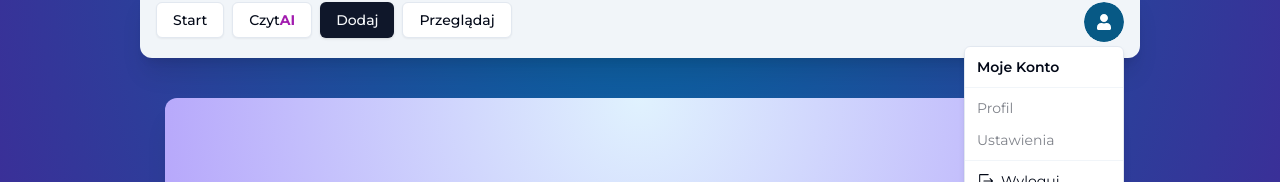
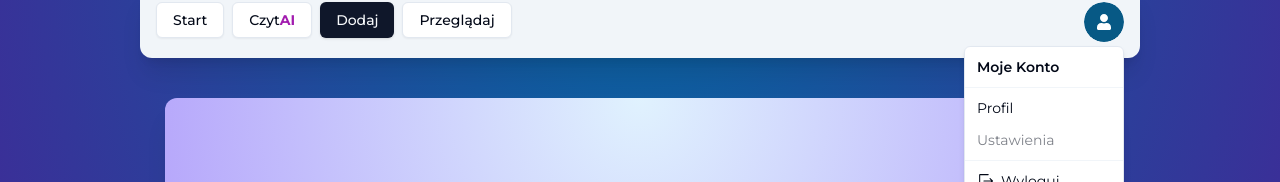
Before and after one commit to Elldrigar/na-regale, a Next.js app: page /add in a window 1280 px wide. Both pictures are taken after a click on the button 1104 px from the left and 130 px from the top of the page. Shown: the part 108-290 px from the top of the page. Built offline with nearby package versions, Linux system fonts and the light colour scheme; no server answers.

Commit message:
add profile page

```diff
--- a/components/auth/user-button.tsx
+++ b/components/auth/user-button.tsx
@@ -13,6 +13,8 @@ import {
 import { Avatar, AvatarImage, AvatarFallback } from '@/components/ui/avatar'
 import { useCurrentUser } from '@/hooks/use-current-user'
 import { LogoutButton } from '@/components/auth/logout-button'
+import Link from 'next/link'
+import { usePathname } from 'next/navigation'
 
 export const UserButton = () => {
     const user = useCurrentUser()
@@ -30,7 +32,9 @@ export const UserButton = () => {
             <DropdownMenuContent className='w-40' align='end'>
                 <DropdownMenuLabel>Moje Konto</DropdownMenuLabel>
                 <DropdownMenuSeparator />
-                <DropdownMenuItem disabled>Profil</DropdownMenuItem>
+                <DropdownMenuItem>
+                    <Link href='/profile'>Profil</Link>
+                </DropdownMenuItem>
                 <DropdownMenuItem disabled>Ustawienia</DropdownMenuItem>
                 <DropdownMenuSeparator />
                 <LogoutButton>
```
